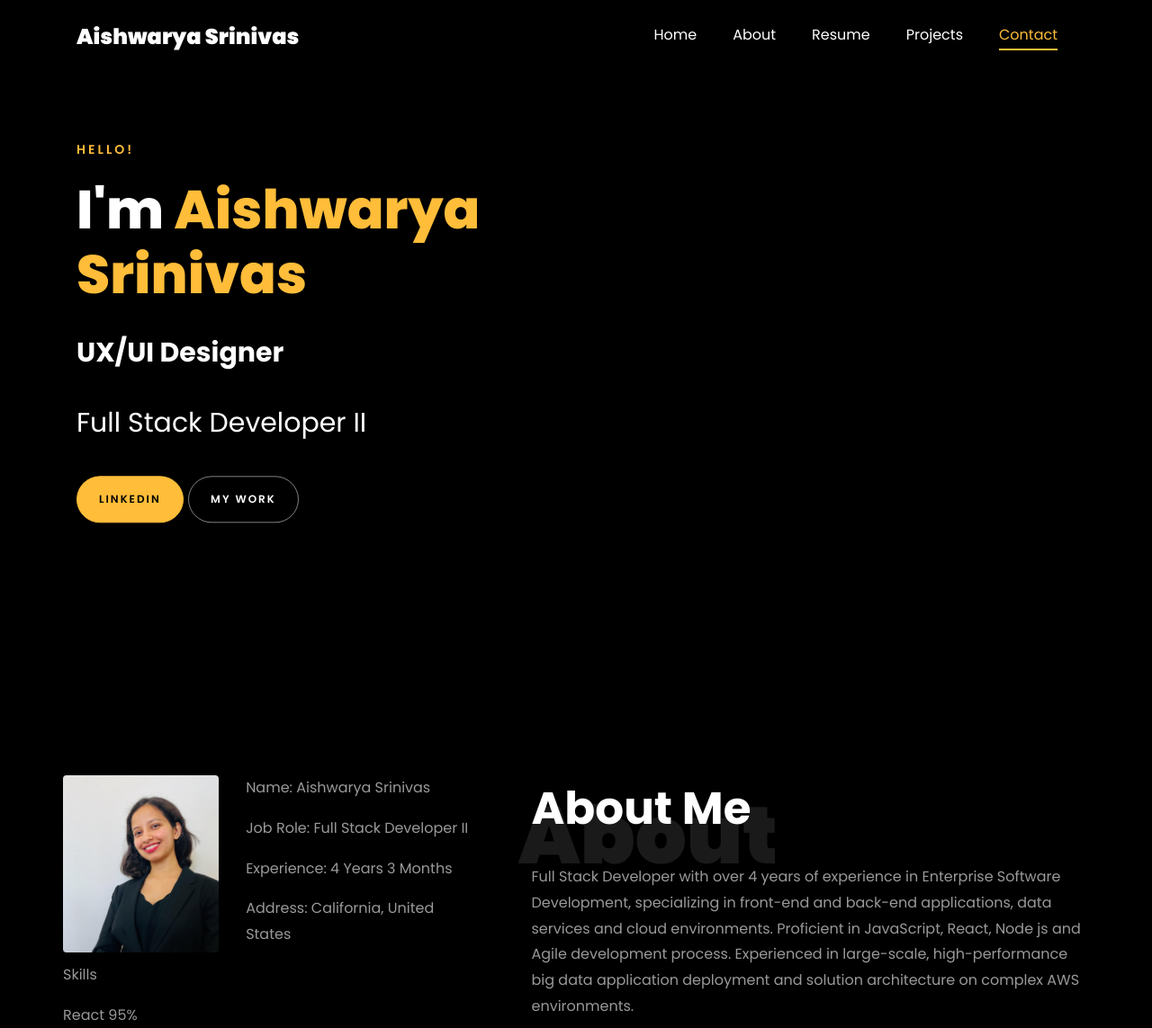
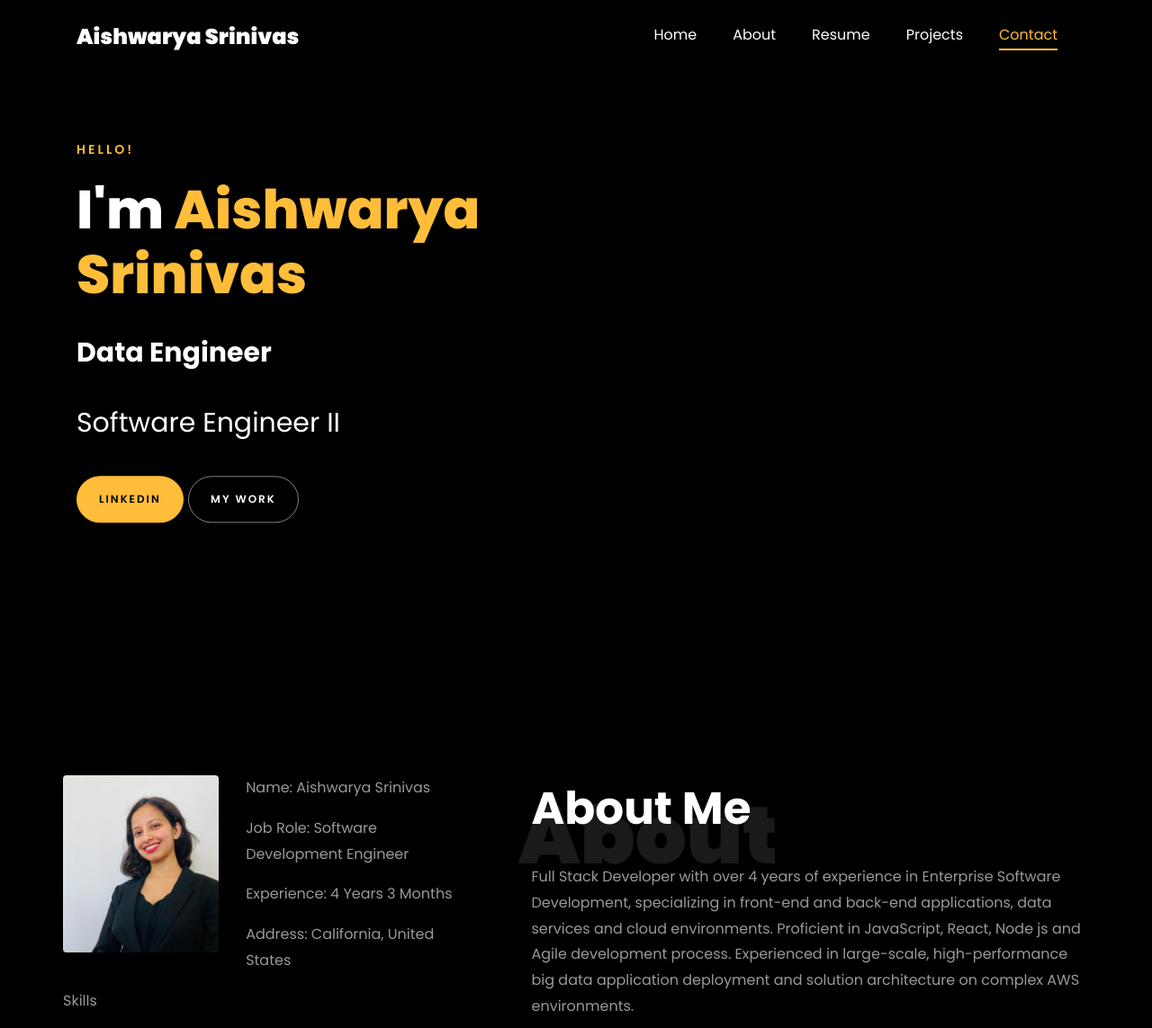
Before and after one commit to aishwarya2153/Aishwarya_Portfolio, a plain HTML site: page index.html in a window 1280 px wide. Shown: the top 1143 px of the page at 90% size. Drawn offline with Linux system fonts and the light colour scheme; animation ran at ten frames a second; files whose address does not match are found by name.

Commit message:
Update index.html

```diff
--- a/index.html
+++ b/index.html
@@ -138,7 +138,7 @@
 
 						const typingTexts = [
 						'Software Developer  ',
-						'UX/UI Designer  ',
+						'Data Engineer  ',
 						'Coffee lover!  ',
 						];
 
@@ -160,7 +160,7 @@
 						</script>
 						<br>
 						<br>
-			            <h2>Full Stack Developer II</h2>
+			            <h2> Software Engineer II</h2>
 						<br>
 			            <p><a href="https://www.linkedin.com/in/aishsrinivas/" class="btn btn-primary py-3 px-4">LinkedIn</a>
 							<a href="https://github.com/aishwarya2153" class="btn btn-white btn-outline-white py-3 px-4">My Work</a></p>
@@ -191,7 +191,7 @@
 									<div class="col-sm-6 col-md-7">
 									  <div class="about-info">
 										<p><span class="title-s">Name: </span> <span>Aishwarya Srinivas</span></p>
-										<p><span class="title-s">Job Role: </span> <span>Full Stack Developer II</span></p>
+										<p><span class="title-s">Job Role: </span> <span> Software Development Engineer</span></p>
 										<p><span class="title-s">Experience: </span> <span>4 Years 3 Months</span></p>
 										<p><span class="title-s">Address: </span> <span> California, United States</span></p>
 									  </div>
@@ -287,7 +287,7 @@
 						<span class="position">Wichita State University</span>
 						<p class="mt-4">
 							<ul>
-								<li>Orchestrated the UI/UX design for the Ablah Library website, enhancing user experience by 50% and its interface.</li>
+								<li>Automated report generation and data analysis using Python, enabling real time data and reducing manual reporting efforts by 50%. Developed scripts to extract, transform, and visualize data, delivering actionable insights to stakeholders.</li>
 								<li>Partnered with teams across departments to design a file system feature, resulting in 30% improvement in system performance, reducing I/O latency by 15%, meeting project deadlines and quality standards.</li>
 								<li>Maintained regular communication with clients, resulting in a satisfaction rate 95% for technical needs addressed and services.</li>
 								<li>Designed a seamless integration with AWS S3 to efficiently manage a high volume of PDF files, enhanced system scalability.</li>
```
